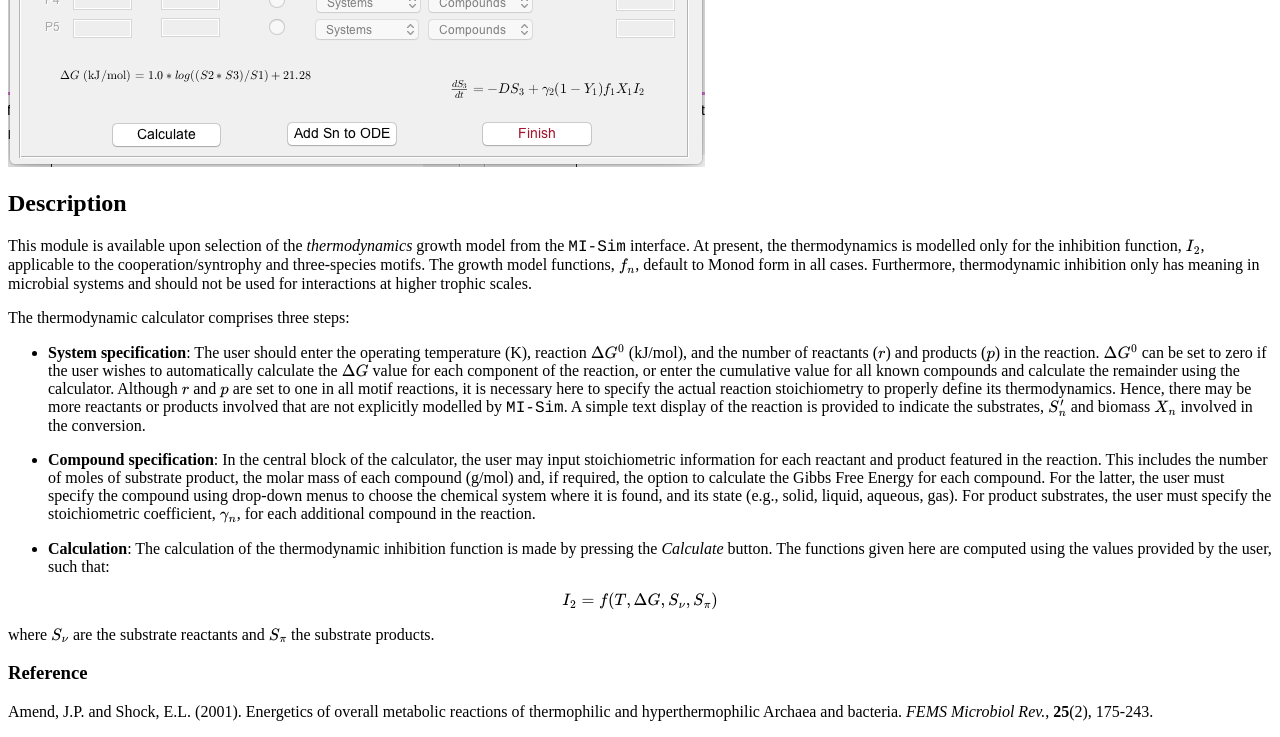
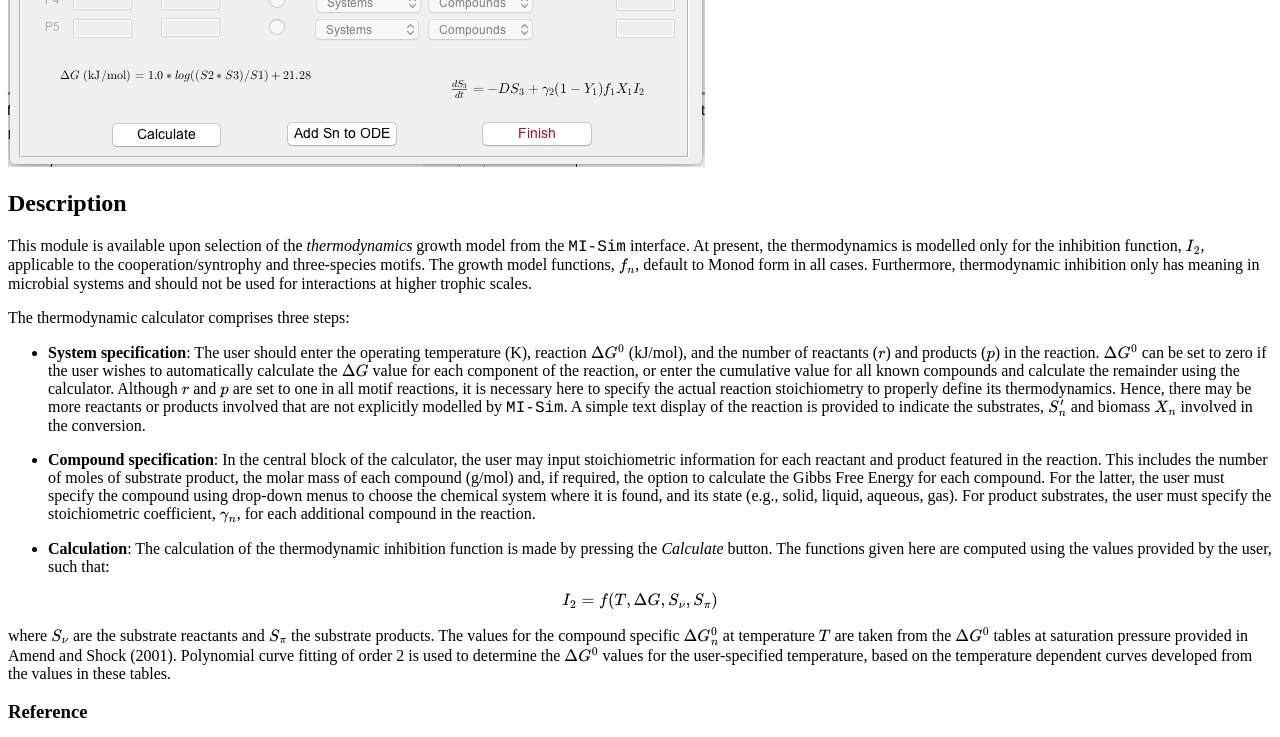
Before and after one commit to MI-SIM/MI-SIM.github.io, a Jekyll site: the page built from _posts/01-01-17-thermodynamics.md, in a window 1280 px wide and 900 px high, scrolled down 862 px, cut to the strip 0-737 px from the top of the window. Built offline with Jekyll 4.4.1, drawn with Linux system fonts in a browser that asks for light colours; formulas are drawn with MathJax 3; a style sheet for code colours, icons or effects is not loaded.

Commit message:
Added thermodynamics description

```diff
--- a/_posts/01-01-17-thermodynamics.md
+++ b/_posts/01-01-17-thermodynamics.md
@@ -43,7 +43,9 @@ computed using the values provided by the user, such that:
 
 $$I_2 = f(T,\Delta G,S_\nu,S_\pi)$$
 
-where $S_\nu$ are the substrate reactants and $S_\pi$ the substrate products.
+where $S_\nu$ are the substrate reactants and $S_\pi$ the substrate products. The values for the compound specific $\Delta G_n^0$ at temperature $T$
+are taken from the $\Delta G^0$ tables at saturation pressure provided in Amend and Shock (2001). Polynomial curve fitting of order 2 is used to
+determine the $\Delta G^0$ values for the user-specified temperature, based on the temperature dependent curves developed from the values in these tables.
 
 ### Reference
 
```
